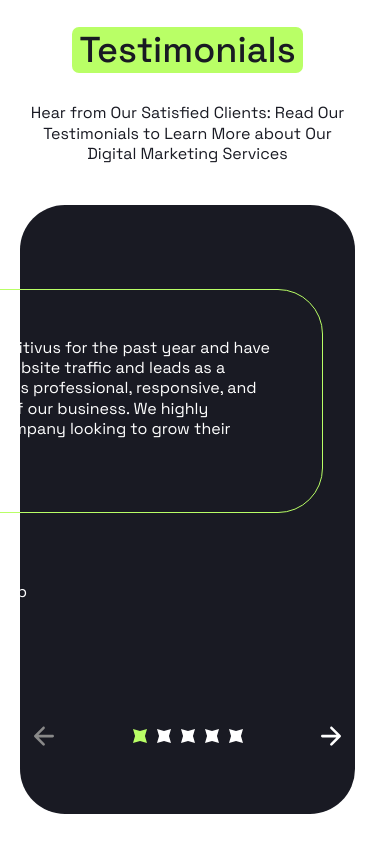
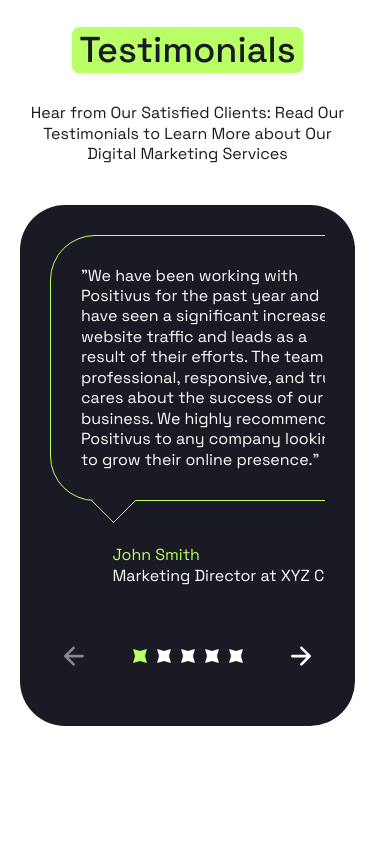
Before and after one commit to Rinnayb/positivus, a website: page index.html in a window 390 px wide. Shown: the part 8200-9044 px from the top of the page. After the commit the page ends 8956 px from the top, so only its background shows below. Drawn offline with nearby package versions, Linux system fonts and the light colour scheme; files that its build step writes are made by us from their sources.

Commit message:
feat(testimonials): implement mobile layout

```diff
--- a/styles/blocks/_testimonial-card.scss
+++ b/styles/blocks/_testimonial-card.scss
@@ -8,11 +8,22 @@
   flex-direction: column;
   row-gap: 48px;
 
+  @include mobile {
+    --testimonialCardCornerWidth: 33px;
+    --testimonialCardCornerOffsetleft: 46px;
+
+    row-gap: 44px;
+  }
+
   &__body {
     position: relative;
     padding: 48px var(--testimonialCardCornerOffsetleft) 52px;
     border: 1px solid var(--color-green);
     border-radius: var(--border-radius-large);
+
+    @include mobile {
+      padding: 30px;
+    }
 
     &::after {
       @include square(var(--testimonialCardCornerWidth));
@@ -33,7 +44,8 @@
     display: flex;
     flex-direction: column;
     padding-left: calc(
-      var(--testimonialCardCornerOffsetleft) + var(--testimonialCardCornerWidth) / 2
+      var(--testimonialCardCornerOffsetleft) +
+        var(--testimonialCardCornerWidth) / 2
     );
   }
 
--- a/styles/blocks/_testimonials.scss
+++ b/styles/blocks/_testimonials.scss
@@ -1,6 +1,7 @@
 @use '../helpers/index' as *;
 
 .testimonials {
+  overflow: hidden;
   display: flex;
   flex-direction: column;
   row-gap: 110px; // убавили на 14 пикселей из-за square
@@ -10,15 +11,31 @@
   background-color: var(--color-dark);
   border-radius: var(--border-radius-large);
 
+  @include tablet {
+    row-gap: 46px;
+    padding: 30px 30px 46px;
+  }
+
   &__slider {
     --testimonialsSliderSlideWidth: 606px;
+
+    @include tablet {
+      --testimonialsSliderSlideWidth: 330px;
+    }
 
     &-list {
       overflow-x: scroll;
       display: flex;
       column-gap: 50px;
-      margin-left: calc(var(--testimonialsSliderSlideWidth) / 2 * -1);
       scroll-snap-type: x mandatory;
+
+      @include tablet-above {
+        margin-left: calc(var(--testimonialsSliderSlideWidth) / 2 * -1);
+      }
+
+      @include tablet {
+        column-gap: 30px;
+      }
     }
 
     &-item {
```
